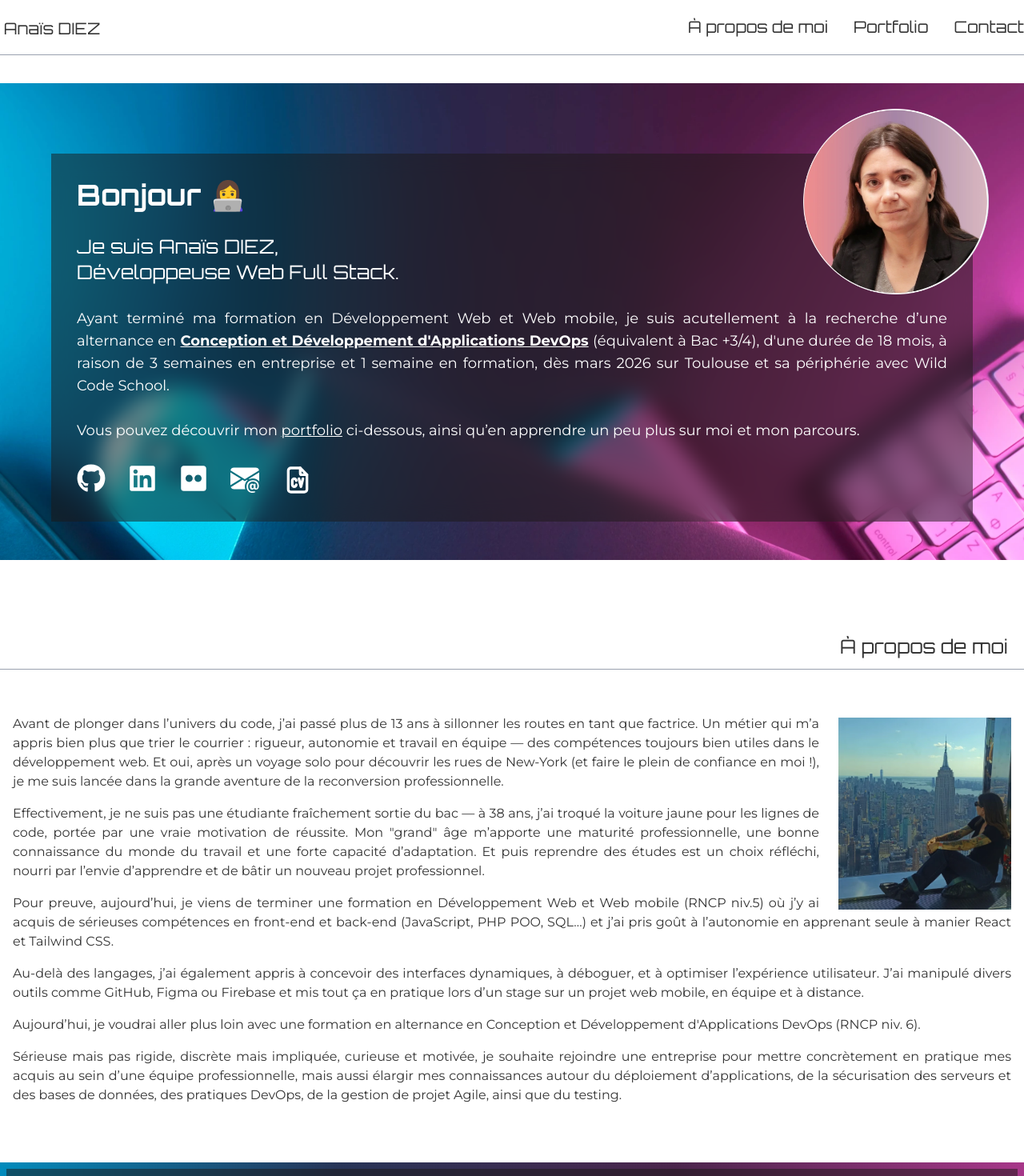
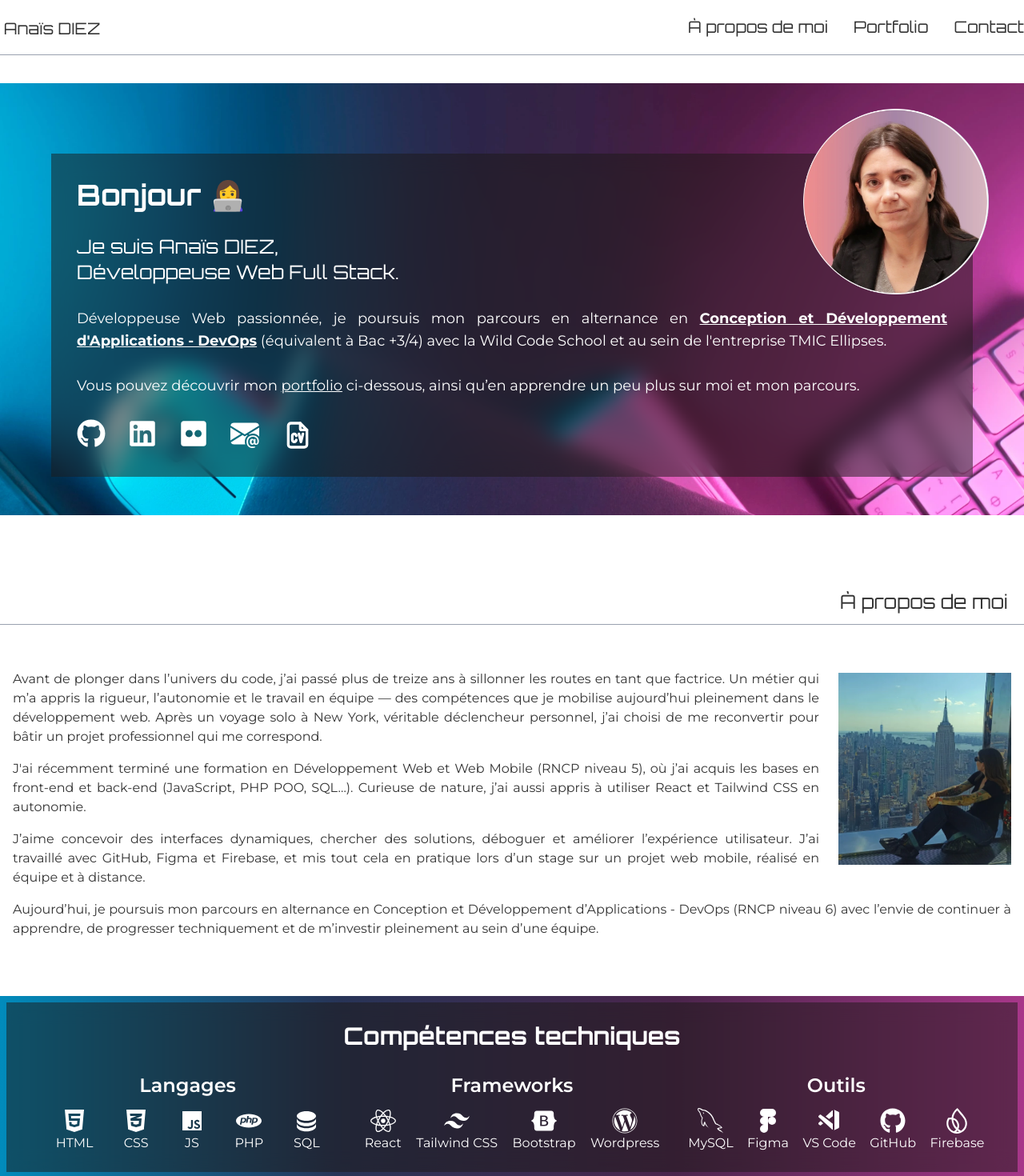
Before and after one commit to Anais-DZ/Portfolio, a React (Vite) app: page / in a window 1280 px wide. Shown: the top 1470 px of the page at 80% size. Built offline with nearby package versions, Linux system fonts and the light colour scheme.

Commit message:
modification intro et à propos

```diff
--- a/src/componants/Introduction.tsx
+++ b/src/componants/Introduction.tsx
@@ -34,16 +34,16 @@ function Introduction() {
                             Développeuse Web Full Stack.
                         </p>
                         <p className="lg:text-justify lg:text-lg">
-                            Ayant terminé ma formation en Développement Web et Web mobile, je suis acutellement à la recherche d’une alternance en{" "}
+                            Développeuse Web passionnée, je poursuis mon parcours en alternance en{" "}
                             <a
-                                href="/plaquette_cda.pdf"
+                                href="/cda_devops_alternance.pdf"
                                 title="cliquez ici pour + d'info"
                                 target="_blank"
                                 className="underline lg:hover:text-pink-500 transition-all duration-300 ease-in-out font-bold"
                             >
-                                Conception et Développement d'Applications DevOps
+                                Conception et Développement d'Applications - DevOps
                             </a>
-                            {" "}(équivalent à Bac +3/4), d'une durée de 18 mois, à raison de 3 semaines en entreprise et 1 semaine en formation, dès mars 2026 sur Toulouse et sa périphérie avec Wild Code School.
+                            {" "}(équivalent à Bac +3/4) avec la Wild Code School et au sein de l'entreprise TMIC Ellipses.
                         </p>
                         <p className="text-left lg:text-lg">
                             Vous pouvez découvrir mon{" "}
--- a/src/pages/Home.tsx
+++ b/src/pages/Home.tsx
@@ -26,18 +26,14 @@ function Home() {
           alt="New York"
           className="w-42 h-auto float-right ml-6 mt-2 mb-1 lg:mt-1 lg:mb-0 lg:w-54"
         />
-        <p>Avant de plonger dans l’univers du code, j’ai passé plus de 13 ans à sillonner les routes en tant que factrice. Un métier qui m’a appris bien plus que trier le courrier : rigueur, autonomie et travail en équipe — des compétences toujours bien utiles dans le développement web. Et oui, après un voyage solo pour découvrir les rues de New-York (et faire le plein de confiance en moi !), je me suis lancée dans la grande aventure de la reconversion professionnelle.</p>
+        <p>Avant de plonger dans l’univers du code, j’ai passé plus de treize ans à sillonner les routes en tant que factrice. Un métier qui m’a appris la rigueur, l’autonomie et le travail en équipe — des compétences que je mobilise aujourd’hui pleinement dans le développement web.
+        Après un voyage solo à New York, véritable déclencheur personnel, j’ai choisi de me reconvertir pour bâtir un projet professionnel qui me correspond.</p>
 
+        <p>J'ai récemment terminé une formation en Développement Web et Web Mobile (RNCP niveau 5), où j’ai acquis les bases en front-end et back-end (JavaScript, PHP POO, SQL…). Curieuse de nature, j’ai aussi appris à utiliser React et Tailwind CSS en autonomie.</p>
 
-        <p>Effectivement, je ne suis pas une étudiante fraîchement sortie du bac — à 38 ans, j’ai troqué la voiture jaune pour les lignes de code, portée par une vraie motivation de réussite. Mon "grand" âge m’apporte une maturité professionnelle, une bonne connaissance du monde du travail et une forte capacité d’adaptation. Et puis reprendre des études est un choix réfléchi, nourri par l’envie d’apprendre et de bâtir un nouveau projet professionnel.</p>
+        <p>J’aime concevoir des interfaces dynamiques, chercher des solutions, déboguer et améliorer l’expérience utilisateur. J’ai travaillé avec GitHub, Figma et Firebase, et mis tout cela en pratique lors d’un stage sur un projet web mobile, réalisé en équipe et à distance.</p>
 
-        <p>Pour preuve, aujourd’hui, je viens de terminer une formation en Développement Web et Web mobile (RNCP niv.5) où j’y ai acquis de sérieuses compétences en front-end et back-end (JavaScript, PHP POO, SQL…) et j’ai pris goût à l’autonomie en apprenant seule à manier React et Tailwind CSS.</p>
-
-        <p>Au-delà des langages, j’ai également appris à concevoir des interfaces dynamiques, à déboguer, et à optimiser l’expérience utilisateur. J’ai manipulé divers outils comme GitHub, Figma ou Firebase et mis tout ça en pratique lors d’un stage sur un projet web mobile, en équipe et à distance.</p>
-
-        <p>Aujourd’hui, je voudrai aller plus loin avec une formation en alternance en Conception et Développement d'Applications DevOps (RNCP niv. 6).</p>
-
-        <p>Sérieuse mais pas rigide, discrète mais impliquée, curieuse et motivée, je souhaite rejoindre une entreprise pour mettre concrètement en pratique mes acquis au sein d’une équipe professionnelle, mais aussi élargir mes connaissances autour du déploiement d’applications, de la sécurisation des serveurs et des bases de données, des pratiques DevOps, de la gestion de projet Agile, ainsi que du testing.</p>
+        <p>Aujourd’hui, je poursuis mon parcours en alternance en Conception et Développement d’Applications - DevOps (RNCP niveau 6) avec l’envie de continuer à apprendre, de progresser techniquement et de m’investir pleinement au sein d’une équipe.</p>
       </section>
 
       <HardSkills />
```
Also changed, not shown: 2 other files (tests, documents, lock files or other folders).
